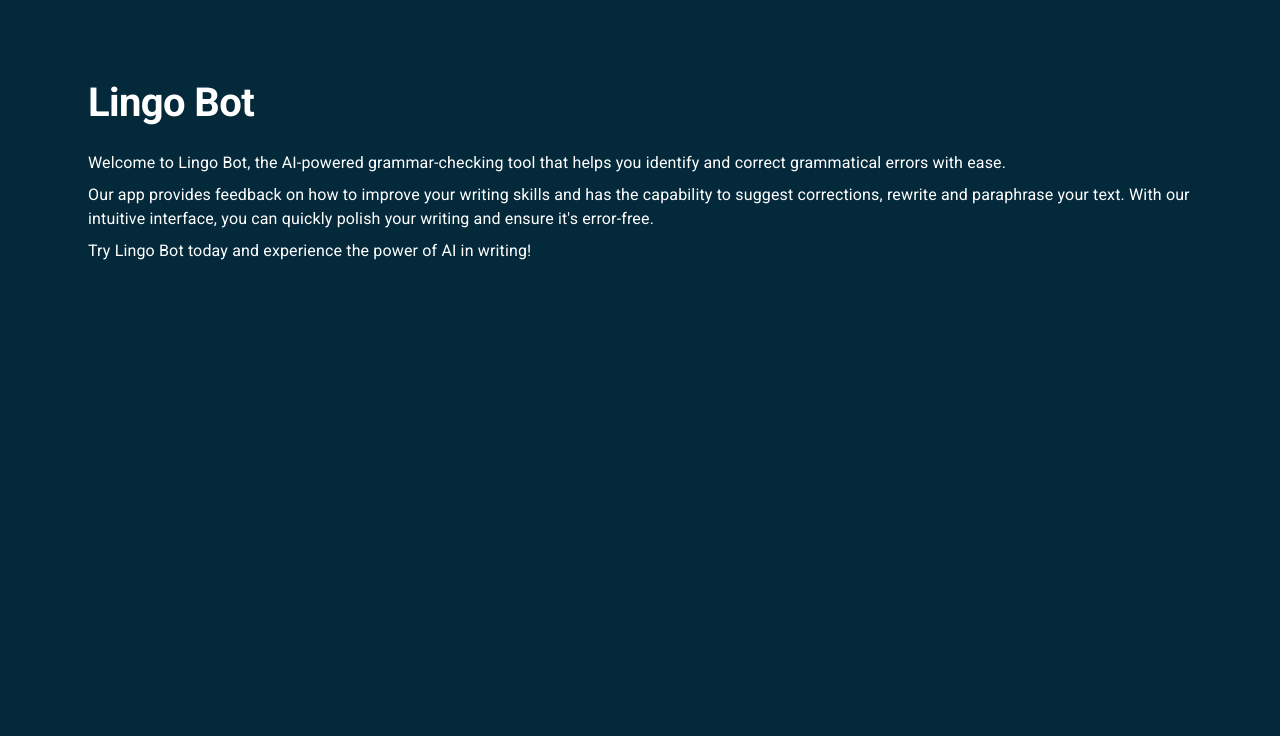
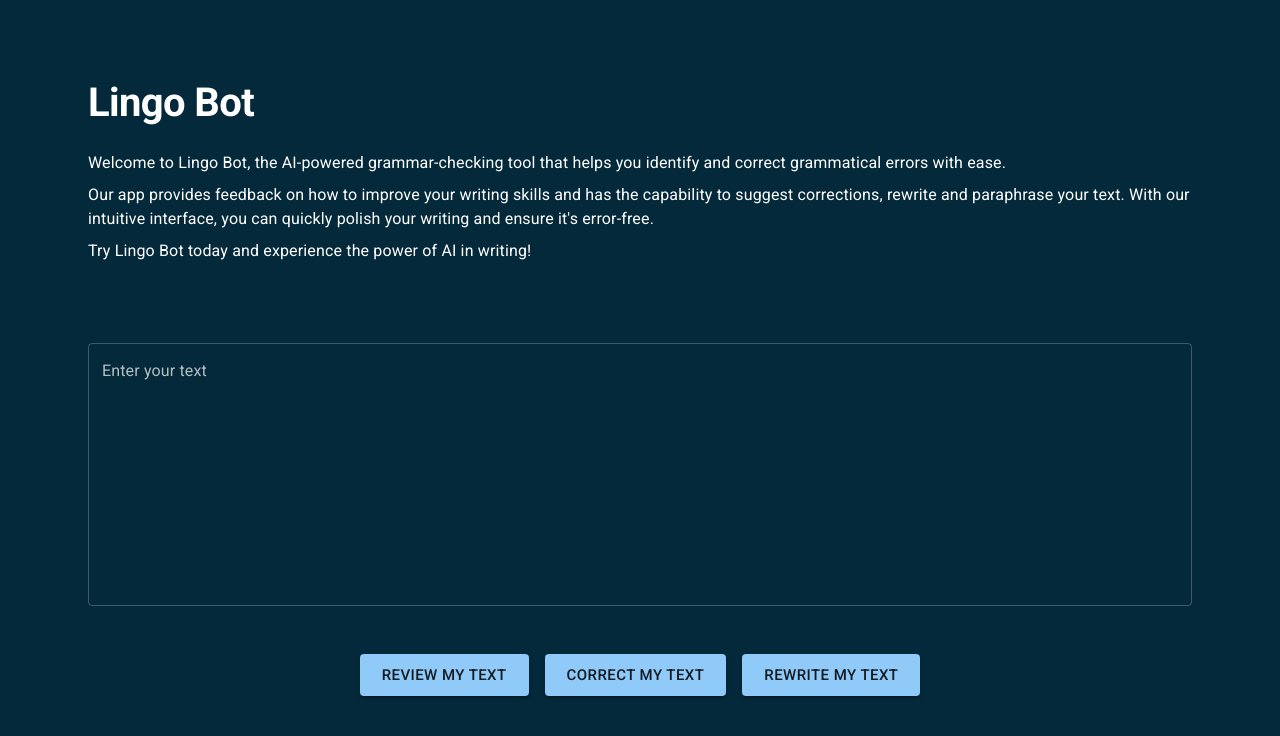
Before and after one commit to pooyadhgh/lingo-bot, a React (Vite) app: page / in a window 1280 px wide. Shown: the top 736 px of the page. Built offline with nearby package versions, Linux system fonts and the light colour scheme.

Commit message:
Add prompt

```diff
--- a/src/components/Home.jsx
+++ b/src/components/Home.jsx
@@ -1,10 +1,12 @@
 import React from "react";
 import Hero from "./Hero";
+import Prompt from "./Prompt";
 
 const Home = () => {
   return (
     <>
       <Hero />
+      <Prompt />
     </>
   );
 };
--- /dev/null
+++ b/src/components/Prompt.jsx
@@ -0,0 +1,82 @@
+import React, { useState } from "react";
+import Container from "@mui/material/Container";
+import TextField from "@mui/material/TextField";
+import useMediaQuery from "@mui/material/useMediaQuery";
+import Button from "@mui/material/Button";
+import Alert from "@mui/material/Alert";
+import { PROMPT_TYPES } from "../constants";
+
+const Prompt = () => {
+  const [text, setText] = useState("");
+  const [error, setError] = useState("");
+  const isSmallScreen = useMediaQuery("(max-width:600px)");
+
+  const handleButtonClick = (promptType) => {
+    if (!text) {
+      setError("Please enter your text");
+      return;
+    }
+
+    console.log(text, promptType);
+  };
+
+  const handleOnInputChange = (event) => {
+    if (error) setError("");
+    setText(event.target.value);
+  };
+
+  return (
+    <Container style={{ margin: "5rem auto" }}>
+      {error && (
+        <Alert severity='error' style={{ margin: "1rem auto" }}>
+          {error}
+        </Alert>
+      )}
+
+      <TextField
+        fullWidth
+        label='Enter your text'
+        multiline
+        rows={10}
+        value={text}
+        onChange={handleOnInputChange}
+      />
+
+      <Container
+        style={{
+          margin: "3rem auto",
+          display: "flex",
+          justifyContent: isSmallScreen ? "flex-start" : "center",
+          gap: "1rem",
+          flexWrap: "wrap",
+        }}
+      >
+        <Button
+          variant='contained'
+          size='large'
+          onClick={() => handleButtonClick(PROMPT_TYPES.REVIEW)}
+        >
+          Review my text
+        </Button>
+
+        <Button
+          variant='contained'
+          size='large'
+          onClick={() => handleButtonClick(PROMPT_TYPES.CORRECT)}
+        >
+          Correct my text
+        </Button>
+
+        <Button
+          variant='contained'
+          size='large'
+          onClick={() => handleButtonClick(PROMPT_TYPES.REWRITE)}
+        >
+          Rewrite my text
+        </Button>
+      </Container>
+    </Container>
+  );
+};
+
+export default Prompt;
--- /dev/null
+++ b/src/constants/index.js
@@ -0,0 +1,5 @@
+export const PROMPT_TYPES = {
+  REVIEW: "REVIEW",
+  CORRECT: "CORRECT",
+  REWRITE: "REWRITE",
+};
```
